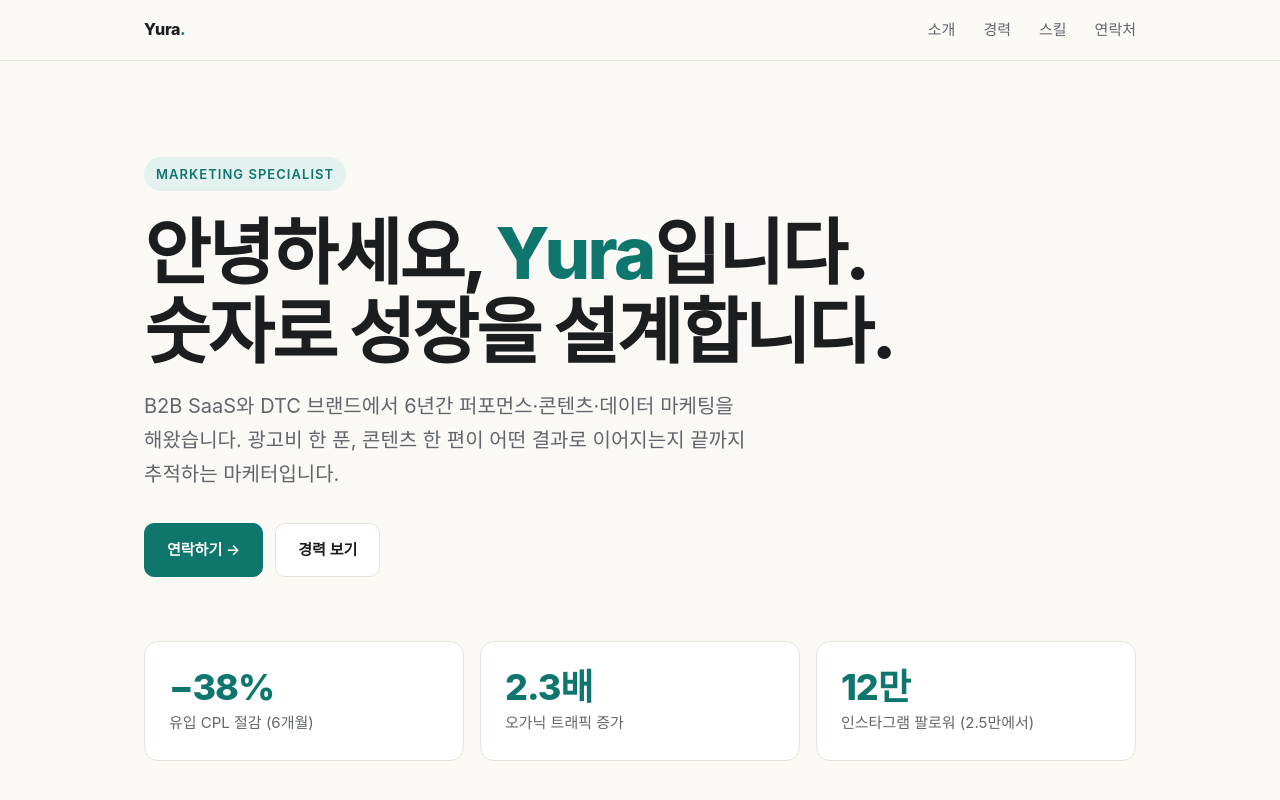
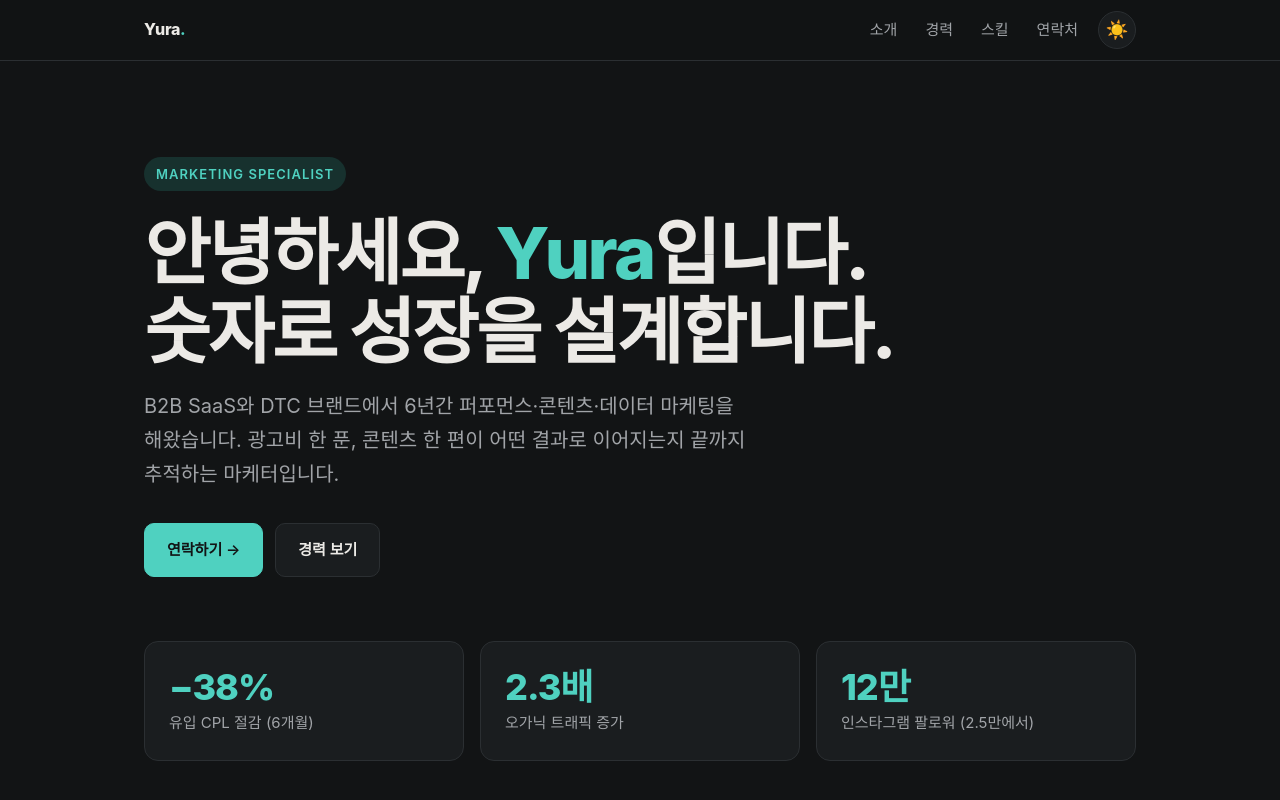
Before and after one commit to gamdong2/claude-workspace, a plain HTML site: page portfolio/index.html in a window 1280 px wide. Shown: the top 800 px of the page. Drawn offline with Linux system fonts and the light colour scheme; a web font is replaced by a local one.

Commit message:
Add dark/light mode toggle to portfolio (default dark)
Co-Authored-By: Claude Opus 5.5 <noreply@anthropic.com>

```diff
--- a/portfolio/index.html
+++ b/portfolio/index.html
@@ -5,6 +5,14 @@
   <meta name="viewport" content="width=device-width, initial-scale=1" />
   <title>Yura — Marketing Specialist</title>
   <meta name="description" content="데이터로 성장을 설계하는 마케터 Yura의 포트폴리오" />
+  <script>
+    // 화면이 그려지기 전에 테마를 정해서 깜빡임을 막아요. 기본값은 다크.
+    (function () {
+      var saved = null;
+      try { saved = localStorage.getItem("theme"); } catch (e) {}
+      document.documentElement.setAttribute("data-theme", saved === "light" ? "light" : "dark");
+    })();
+  </script>
   <link rel="stylesheet" href="https://cdn.jsdelivr.net/gh/orioncactus/pretendard@v1.3.9/dist/web/static/pretendard.min.css" />
   <style>
     :root {
@@ -18,8 +26,8 @@
       --radius: 14px;
       --max: 1040px;
     }
-    @media (prefers-color-scheme: dark) {
-      :root {
+    /* 다크모드: <html data-theme="dark"> 일 때 적용 (기본값) */
+    :root[data-theme="dark"] {
       --bg: #121415;
       --surface: #1a1d1f;
       --ink: #eceae6;
@@ -27,8 +35,20 @@
       --line: #2b2f32;
       --accent: #4fd1c0;
       --accent-soft: #17312e;
+      color-scheme: dark;
     }
+
+    /* ---------- 다크/라이트 전환 버튼 ---------- */
+    .nav-right { display: flex; align-items: center; gap: 20px; }
+    .theme-toggle {
+      width: 38px; height: 38px; border-radius: 50%; cursor: pointer;
+      display: inline-flex; align-items: center; justify-content: center;
+      font-size: 18px; line-height: 1;
+      background: var(--surface); border: 1px solid var(--line); color: var(--ink);
+      transition: border-color .15s, transform .15s;
     }
+    .theme-toggle:hover { border-color: var(--accent); transform: rotate(-15deg); }
+    .theme-toggle:focus-visible { outline: 2px solid var(--accent); outline-offset: 2px; }
     * { box-sizing: border-box; margin: 0; padding: 0; }
     html { scroll-behavior: smooth; }
     body {
@@ -162,6 +182,7 @@
   <header class="nav">
     <div class="wrap">
       <a class="logo" href="#top">Yura<span>.</span></a>
+      <div class="nav-right">
       <nav>
         <ul>
           <li><a href="#about">소개</a></li>
@@ -170,6 +191,8 @@
           <li><a href="#contact">연락처</a></li>
         </ul>
       </nav>
+      <button class="theme-toggle" id="theme-toggle" type="button" aria-label="라이트 모드로 바꾸기" title="라이트 모드로 바꾸기">☀️</button>
+      </div>
     </div>
   </header>
 
@@ -320,5 +343,26 @@
     <div class="wrap">© 2026 Yura · 서울 마포구</div>
   </footer>
 
+  <script>
+    // 🌙/☀️ 버튼: 누를 때마다 다크 ↔ 라이트, 고른 값은 브라우저에 저장
+    (function () {
+      var root = document.documentElement;
+      var btn = document.getElementById("theme-toggle");
+      function render() {
+        var dark = root.getAttribute("data-theme") === "dark";
+        btn.textContent = dark ? "☀️" : "🌙";
+        var label = dark ? "라이트 모드로 바꾸기" : "다크 모드로 바꾸기";
+        btn.setAttribute("aria-label", label);
+        btn.title = label;
+      }
+      btn.addEventListener("click", function () {
+        var next = root.getAttribute("data-theme") === "dark" ? "light" : "dark";
+        root.setAttribute("data-theme", next);
+        try { localStorage.setItem("theme", next); } catch (e) {}
+        render();
+      });
+      render();
+    })();
+  </script>
 </body>
 </html>
```
Lines whose indentation alone changed are shown as unchanged.
